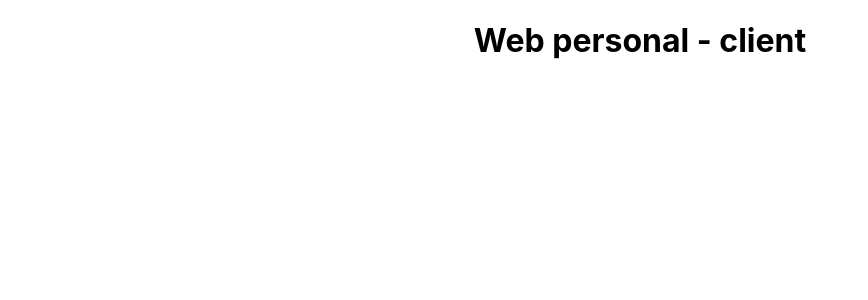
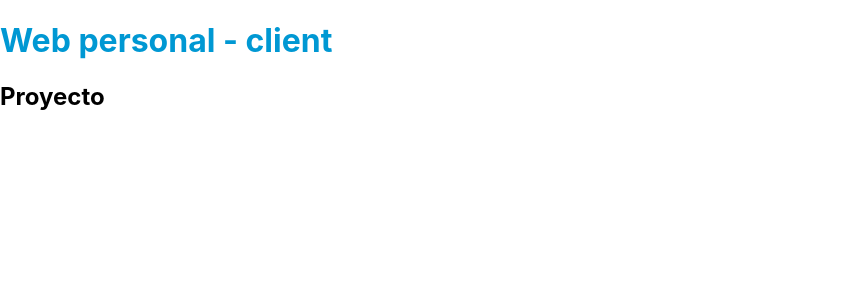
Before and after one commit to DanielGeek/cms_MERN, a React (Create React App) app in the folder web-personal/client/: page / in a window 1280 px wide. Shown: the top 300 px of the page, without its empty margins (0-868 px from the left). Built offline with nearby package versions, Linux system fonts and the light colour scheme.

Commit message:
Añadiendo SASS al proyecto

```diff
--- a/web-personal/client/package.json
+++ b/web-personal/client/package.json
@@ -6,6 +6,7 @@
     "@testing-library/jest-dom": "^4.2.4",
     "@testing-library/react": "^9.3.2",
     "@testing-library/user-event": "^7.1.2",
+    "node-sass": "^4.14.1",
     "react": "^16.13.1",
     "react-dom": "^16.13.1",
     "react-scripts": "3.4.1"
--- a/web-personal/client/src/App.css
+++ /dev/null
@@ -1,38 +0,0 @@
-.App {
-  text-align: center;
-}
-
-.App-logo {
-  height: 40vmin;
-  pointer-events: none;
-}
-
-@media (prefers-reduced-motion: no-preference) {
-  .App-logo {
-    animation: App-logo-spin infinite 20s linear;
-  }
-}
-
-.App-header {
-  background-color: #282c34;
-  min-height: 100vh;
-  display: flex;
-  flex-direction: column;
-  align-items: center;
-  justify-content: center;
-  font-size: calc(10px + 2vmin);
-  color: white;
-}
-
-.App-link {
-  color: #61dafb;
-}
-
-@keyframes App-logo-spin {
-  from {
-    transform: rotate(0deg);
-  }
-  to {
-    transform: rotate(360deg);
-  }
-}
--- a/web-personal/client/src/App.js
+++ b/web-personal/client/src/App.js
@@ -1,11 +1,12 @@
 import React from 'react';
 import logo from './logo.svg';
-import './App.css';
+import './App.scss';
 
 function App() {
   return (
-    <div className="App">
+    <div className="app">
       <h1>Web personal - client</h1>
+      <h2>Proyecto</h2>
     </div>
   );
 }
--- /dev/null
+++ b/web-personal/client/src/App.scss
@@ -0,0 +1,7 @@
+@import './scss/index.scss';
+
+.app {
+    h1 {
+        color: $primary-color;
+    }
+}
--- /dev/null
+++ b/web-personal/client/src/scss/_variables.scss
@@ -0,0 +1 @@
+$primary-color: #0098d3;
--- /dev/null
+++ b/web-personal/client/src/scss/index.scss
@@ -0,0 +1 @@
+@import "./variables";
```
Also changed, not shown: 1 other file (tests, documents, lock files or other folders).
